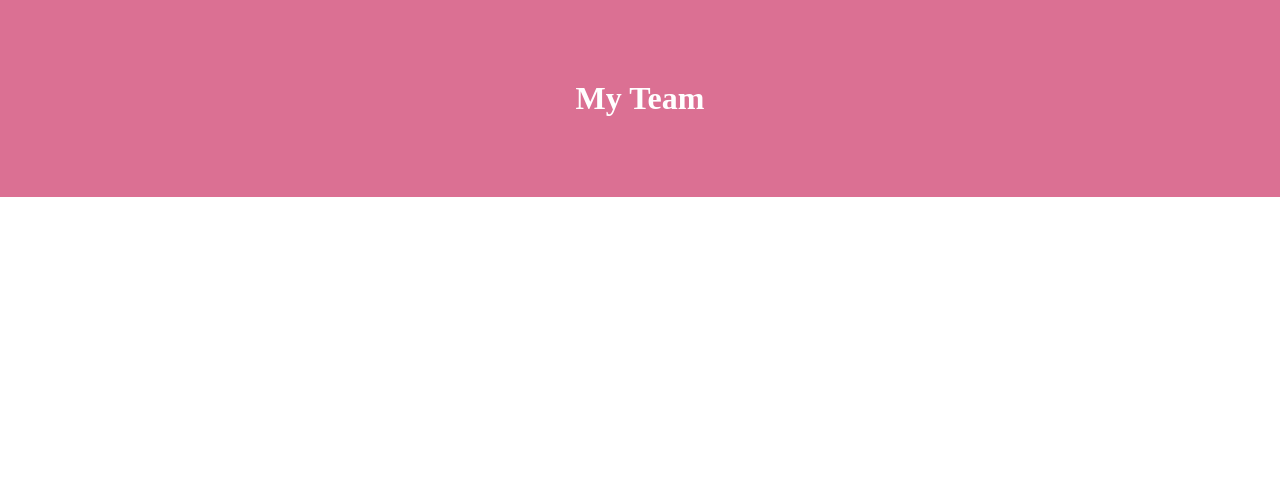
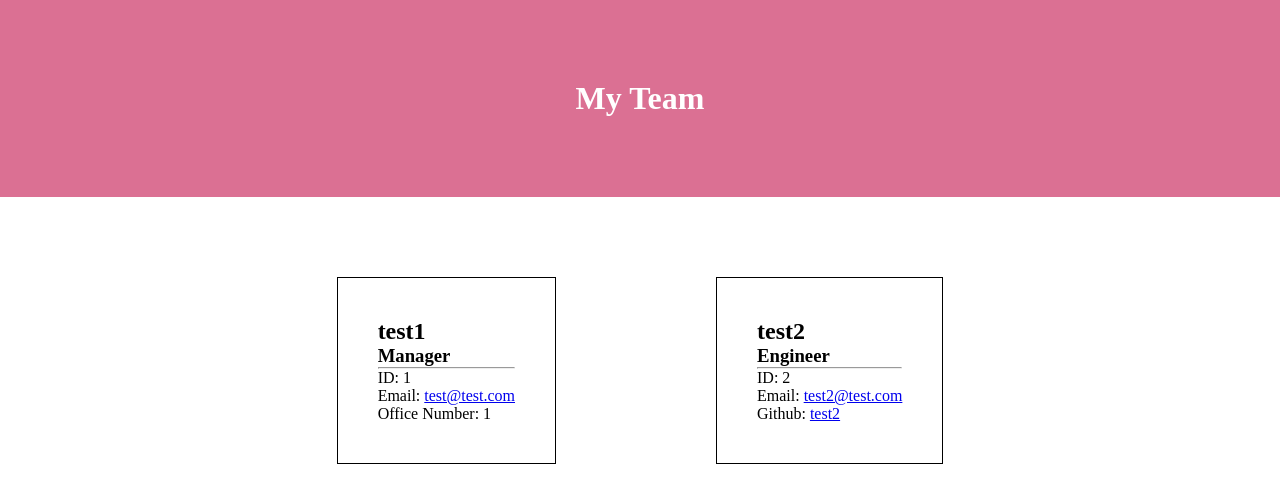
Before and after one commit to troymnelson/teamMemberGenerator, a website: page dist/index.html in a window 1280 px wide. Drawn offline with Linux system fonts and the light colour scheme.

```diff
--- a/dist/index.html
+++ b/dist/index.html
@@ -9,4 +9,30 @@
               <h1 class="main-header-text">My Team</h1>
           </header>
 
-          <main class="wrapper">
+          <main class="wrapper"><div class="box">
+                          <header class="box-header">
+                              <h2>test1</h2>
+                              <h3>Manager</h3>
+                          </header>
+                          <hr>
+                          <section>
+                              <article>
+                                  <p>ID: 1</p>
+                                  <p>Email: <a href="mailto:test@test.com">test@test.com</a></p>
+                                  <p>Office Number: 1</p>
+                              </article>
+                          </section>
+                          </div><div class="box">
+                          <header class="box-header">
+                              <h2>test2</h2>
+                              <h3>Engineer</h3>
+                          </header>
+                          <hr>
+                          <section>
+                              <article>
+                                  <p>ID: 2</p>
+                                  <p>Email: <a href="mailto:test2@test.com">test2@test.com</a></p>
+                                  <p>Github: <a href="test2">test2</a></p>
+                              </article>
+                          </section>
+                          </div>
```
Also changed, not shown: 1 other file.
